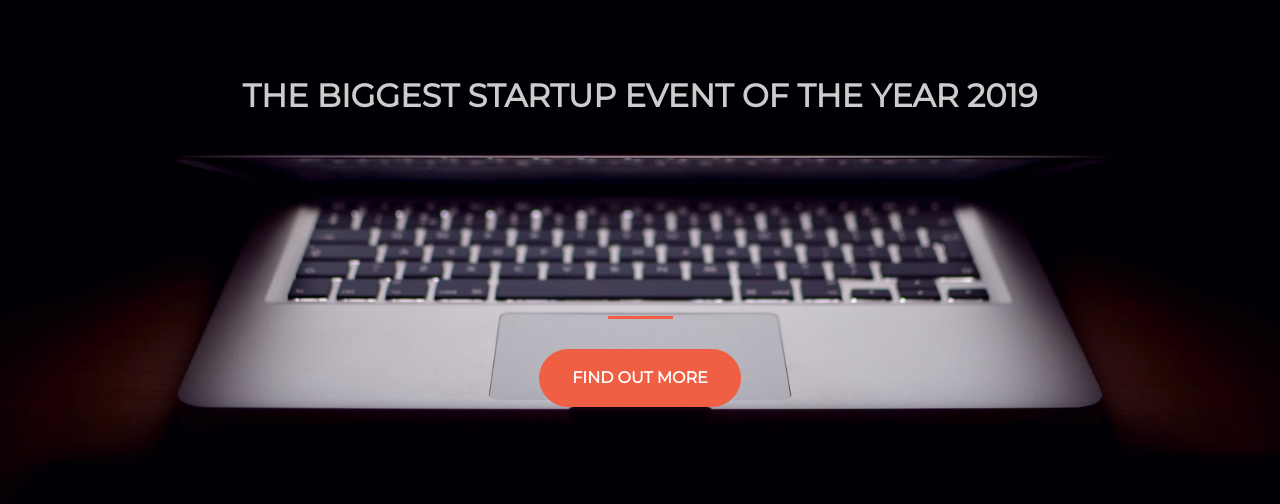
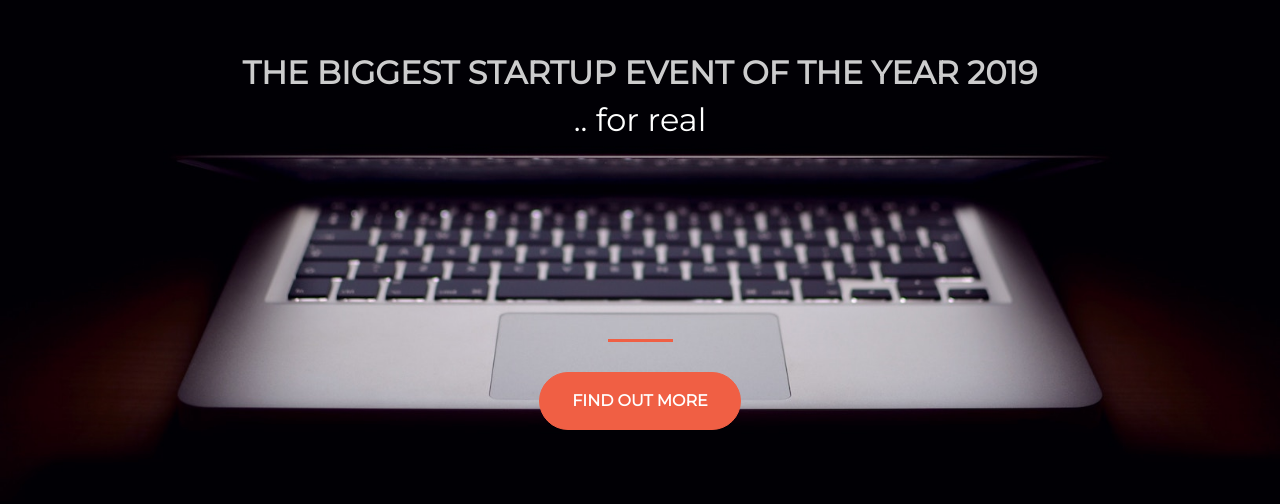
Before and after one commit to mariuspetan/web-javascript-startupLandingPage, a plain HTML site: page index.html in a window 1280 px wide. Shown: the part 158-662 px from the top of the page. Drawn offline with nearby package versions, Linux system fonts and the light colour scheme.

Commit message:
adding ..for real, to header

```diff
--- a/index.html
+++ b/index.html
@@ -23,6 +23,7 @@
             <h1 class="text-uppercase faded">
               <strong>the biggest startup event of the year 2019</strong>
             </h1>
+            <h1>.. for real</h1>
             <hr>
           </div>
           <div class="col-lg-12 my-auto">
```
